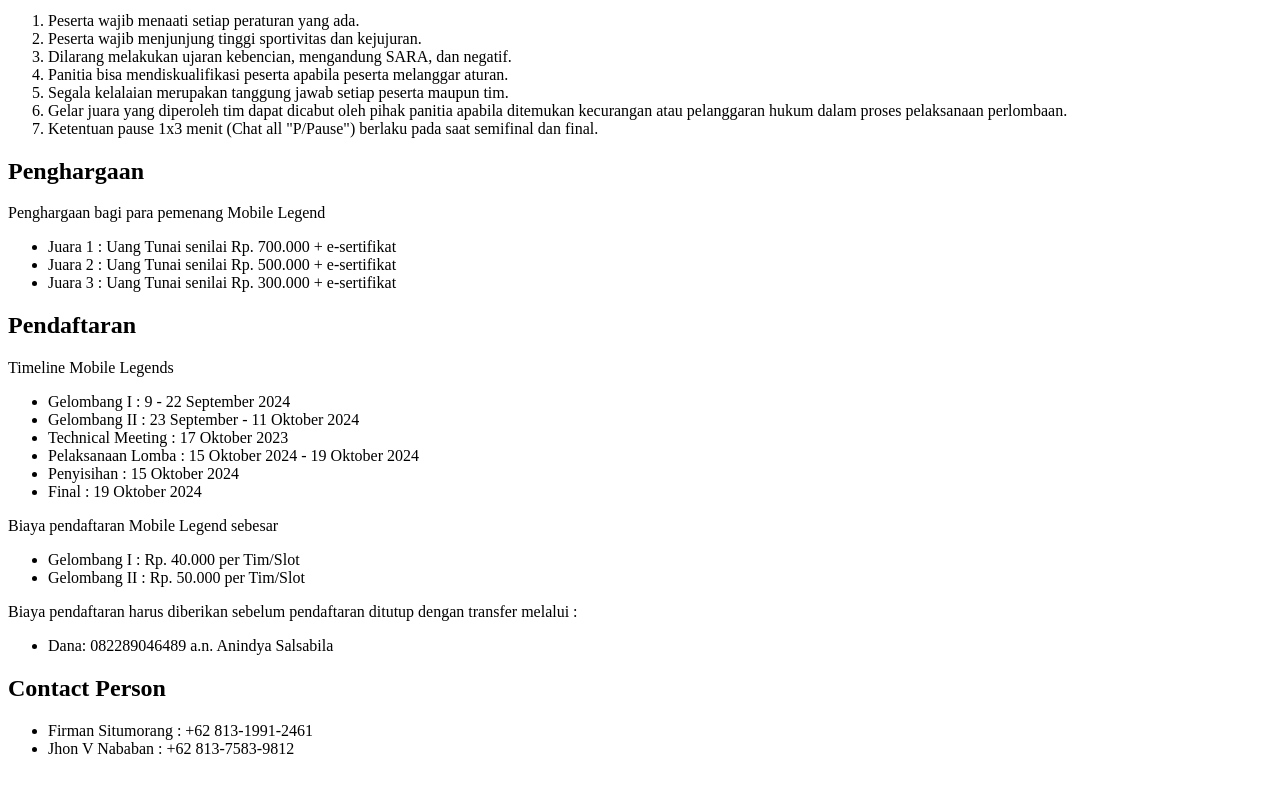
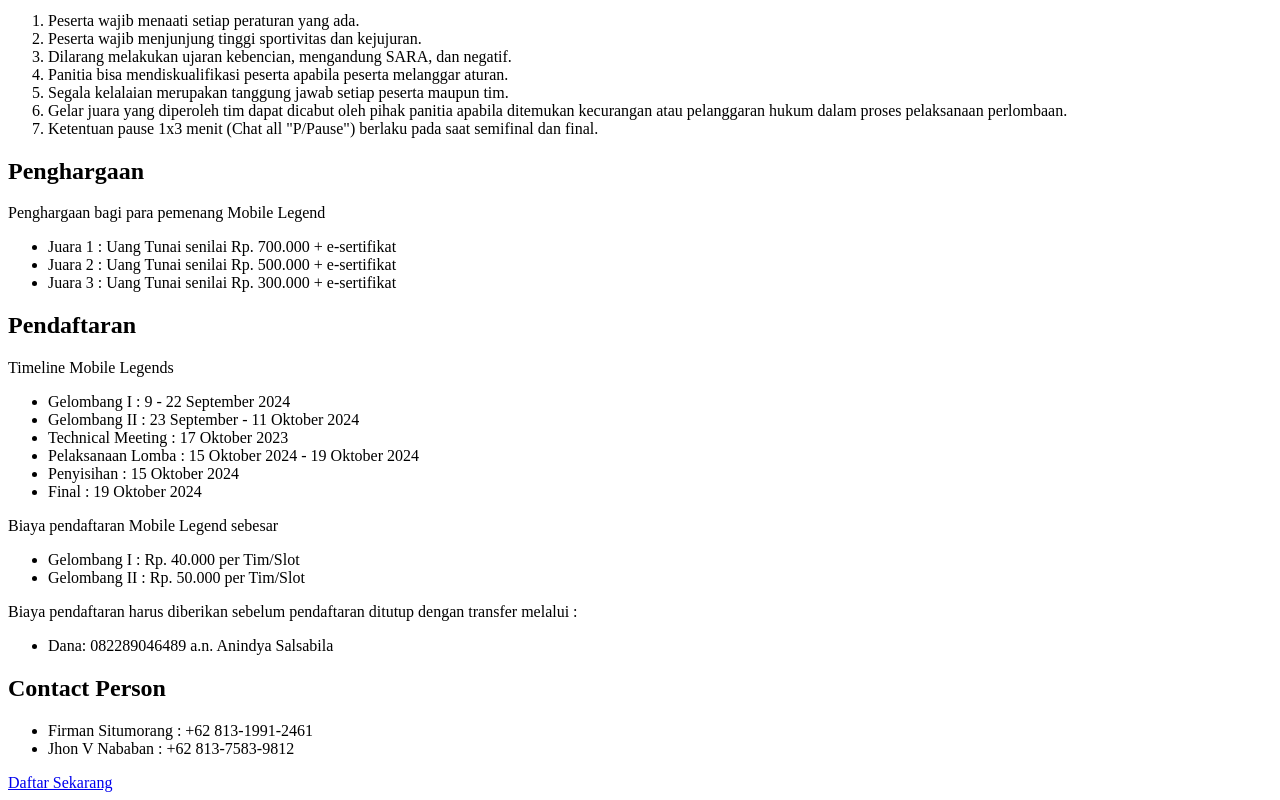
Before and after one commit to vexra/css, a Next.js app: page / in a window 1280 px wide. Shown: the part 252-1052 px from the top of the page. Before the commit the page ends 1026 px from the top, so only its background shows below. Built offline with nearby package versions, Linux system fonts and the light colour scheme.

Commit message:
add the daftar link and update some

```diff
--- a/src/app/page.tsx
+++ b/src/app/page.tsx
@@ -1,3 +1,5 @@
+import Link from 'next/link'
+
 export default function Ml() {
   return (
     <main className="p-4 md:px-20 dark:bg-black">
@@ -28,7 +30,7 @@
           perlombaan Mobile Legends
         </p>
 
-        <ol className="mt-2 list-decimal px-6 marker:font-bold marker:text-violet-500">
+        <ol className="mt-2 list-decimal px-6 marker:font-bold marker:text-[#3A0CA3]">
           <li className="mt-2 text-base text-slate-600 dark:text-slate-400">
             Peserta wajib menaati setiap peraturan yang ada.
           </li>
@@ -71,7 +73,7 @@
           Penghargaan bagi para pemenang Mobile Legend
         </p>
 
-        <ul className="mt-2 list-disc px-6 marker:font-bold marker:text-violet-500">
+        <ul className="mt-2 list-disc px-6 marker:font-bold marker:text-[#3A0CA3]">
           <li className="mt-2 text-base text-slate-600 dark:text-slate-400">
             Juara 1 : Uang Tunai senilai Rp. 700.000 + e-sertifikat
           </li>
@@ -95,7 +97,7 @@
           Timeline Mobile Legends
         </p>
 
-        <ul className="mt-2 list-disc px-6 marker:font-bold marker:text-violet-500">
+        <ul className="mt-2 list-disc px-6 marker:font-bold marker:text-[#3A0CA3]">
           <li className="mt-2 text-base text-slate-600 dark:text-slate-400">
             Gelombang I : 9 - 22 September 2024
           </li>
@@ -125,7 +127,7 @@
           Biaya pendaftaran Mobile Legend sebesar
         </p>
 
-        <ul className="mt-2 list-disc px-6 marker:font-bold marker:text-violet-500">
+        <ul className="mt-2 list-disc px-6 marker:font-bold marker:text-[#3A0CA3]">
           <li className="mt-2 text-base text-slate-600 dark:text-slate-400">
             Gelombang I : Rp. 40.000 per Tim/Slot
           </li>
@@ -140,7 +142,7 @@
           transfer melalui :
         </p>
 
-        <ul className="mt-2 list-disc px-6 marker:font-bold marker:text-violet-500">
+        <ul className="mt-2 list-disc px-6 marker:font-bold marker:text-[#3A0CA3]">
           <li className="mt-2 text-base text-slate-600 dark:text-slate-400">
             Dana: 082289046489 a.n. Anindya Salsabila
           </li>
@@ -152,7 +154,7 @@
           Contact Person
         </h2>
 
-        <ul className="mt-2 list-disc px-6 marker:font-bold marker:text-violet-500">
+        <ul className="mt-2 list-disc px-6 marker:font-bold marker:text-[#3A0CA3]">
           <li className="mt-2 text-base text-slate-600 dark:text-slate-400">
             Firman Situmorang : +62 813-1991-2461
           </li>
@@ -161,6 +163,13 @@
           </li>
         </ul>
       </section>
+
+      <Link
+        href="/registrasi-ml"
+        className="bg-gradient-heading mx-auto mt-10 block w-fit rounded-lg px-6 py-4 text-4xl font-semibold text-zinc-50 sm:px-8 md:px-16"
+      >
+        Daftar Sekarang
+      </Link>
     </main>
   )
 }
```
